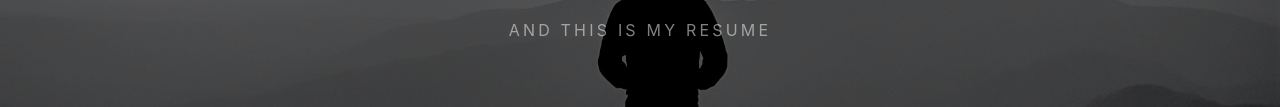
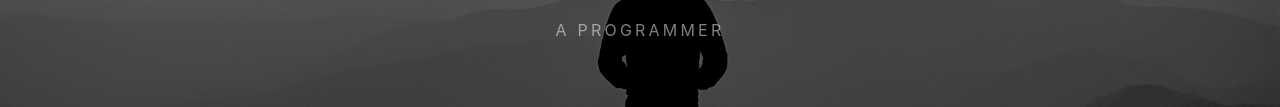
Before and after one commit to athz95/Rezume, a plain HTML site: page index.html in a window 1280 px wide. Shown: the part 487-594 px from the top of the page. Drawn offline with nearby package versions, Linux system fonts and the light colour scheme; files whose address does not match are found by name.

Commit message:
Update index.html

```diff
--- a/index.html
+++ b/index.html
@@ -51,7 +51,7 @@
 				<div class="col-md-10 text-center pt-5">
 
 					<h1 class="site-heading site-animate">Hello, I'm <strong class="d-block">Akhtar Hassan</strong></h1>
-					<strong class="d-block text-white text-uppercase letter-spacing">and this is My Resume</strong>
+					<strong class="d-block text-white text-uppercase letter-spacing"> a programmer</strong>
 
 				</div>
 			</div>
```
